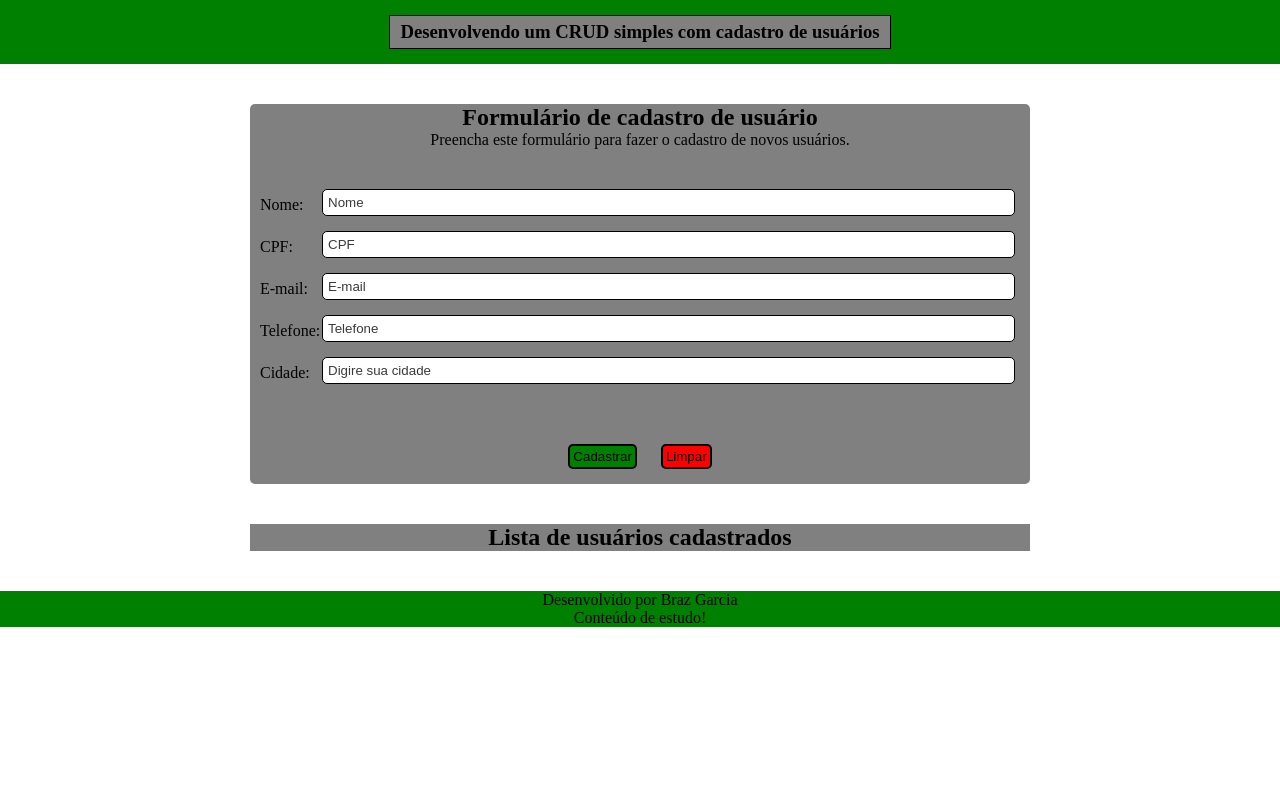
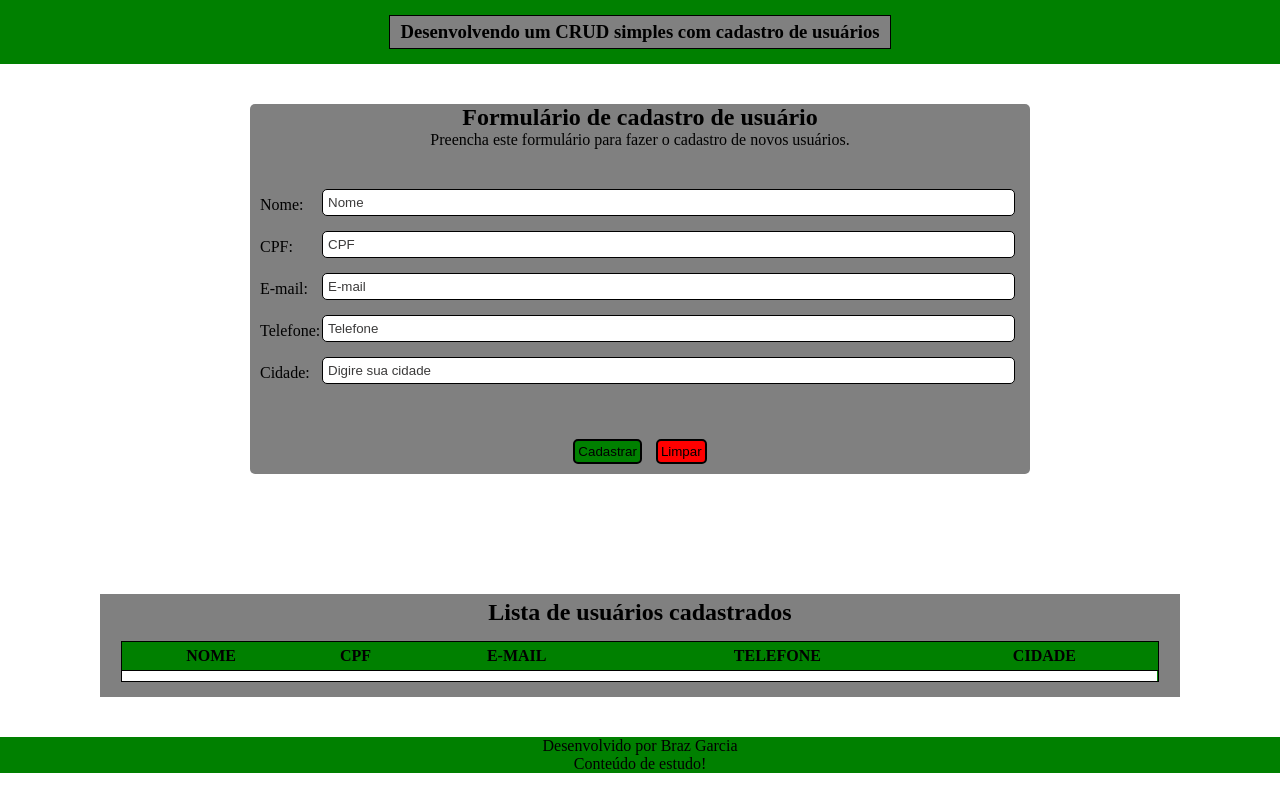
Before and after one commit to brazgarcia/crud-melhorado, a plain HTML site: page frontend/index.html in a window 1280 px wide. Drawn offline with Linux system fonts and the light colour scheme; no server answers.

Commit message:
Complementando o front com JavaScrip e CSS

```diff
--- a/frontend/index.html
+++ b/frontend/index.html
@@ -50,11 +50,31 @@
             </form>
         </section>
 
-        <section class="conteudo__listagem">
-            <h2 class="listagem__titulo">Lista de usuários cadastrados</h2>
-                <ul class="listagem" id="usersList">
+        <section class="conteudo__lista">
+            <h2 class="lista__titulo">Lista de usuários cadastrados</h2>
+                <table class="table" id="usersTable">
+                    <thead>
+                        <tr>
+                            <th>NOME</th>
+                            <th>CPF</th>
+                            <th>E-MAIL</th>
+                            <th>TELEFONE</th>
+                            <th>CIDADE</th>
+                            <th></th>
+                        </tr>
+                    </thead>
 
-                </ul>
+                    <tbody class="lista__user" id="userList">
+                        <tr>
+                            <td></td>
+                            <td></td>
+                            <td></td>
+                            <td></td>
+                            <td></td>
+                        </tr>
+                    </tbody>
+
+                </table>
         </section>
     </main>
 
--- a/frontend/script.js
+++ b/frontend/script.js
@@ -1,7 +1,7 @@
 const API_URL = 'http://localhost:3000/users';
 
 const form = document.getElementById('userForm');
-const list = document.getElementById('usersList');
+const list = document.getElementById('userList');
 
 form.addEventListener('submit', async(e) => {
     e.preventDefault();
@@ -28,11 +28,12 @@ async function loadUsers() {
 
     list.innerHTML = '';
     users.forEach(user => {
-        const li = document.createElement('li');
-        li.innerHTML = `${user.nome} | ${user.cpf} | ${user.email} | ${user.telefone} | ${user.cidade}<button onclick="deleteUser(${user.id})">Excluir</button>`;
-        list.appendChild(li);
+        const tr = document.createElement('tr');
+        tr.innerHTML = `<td>${user.nome}</td><td>${user.cpf}</td><td>${user.email}</td><td>${user.telefone}</td><td>${user.cidade}</td><td><button class="botao" onclick="putUser(${user.id})">Atualizar</button><td><td><button class="botao" onclick="deleteUser(${user.id})">Excluir</button><td>`;
+        list.appendChild(tr);
     });
 }
+
 
 async function deleteUser(id) {
     await fetch(`${API_URL}/${id}`, {method: 'DELETE' });
--- a/frontend/style.css
+++ b/frontend/style.css
@@ -23,7 +23,6 @@
 }
 
 .conteudo {
-    margin: 40px 250px ;
     display: flex;
     gap: 40px;
     flex-direction: column;
@@ -31,6 +30,7 @@
 
 .conteudo__section {
     background-color: var(--cor-segundaria);
+    margin: 40px 250px;
     display: flex;
     flex-direction: column;
     border-radius: 5px;
@@ -52,7 +52,6 @@
 }
 
 .inputs {
-    max-width: 100;
     display: flex;
     gap: 10px;
     flex-direction: column;
@@ -83,7 +82,7 @@
 }
 
 .botao {
-    margin: 15px 10px;
+    margin: 10px 5px;
     padding: 3px;
     border-radius: 5px;
 }
@@ -102,14 +101,47 @@
     cursor: pointer;
 }
 
-.conteudo__listagem {
+
+.conteudo__lista {
+    margin: 40px 100px;
     background-color: var(--cor-segundaria);
     display: flex;
     flex-direction: column;
+    align-items: center;
+    padding: 5px 5px 15px 5px;
+
 }
 
-.listagem__titulo {
+.lista__titulo {
     text-align: center;
+    padding-bottom: 15px;
+}
+
+.table {
+    width: 97%;
+    border-collapse: collapse;
+    text-align: center;
+    background-color: #008000;
+}
+
+.table thead tr th {
+    padding: 5px 0;
+}
+
+.table tr {
+    border: 1px solid #000;
+}
+
+.table .lista__user tr td {
+    padding: 5px 0;
+}
+
+.table .lista__user tr:hover {
+    background: #acaead;
+}
+
+.lista__user {
+    background-color: #ffffff;
 }
 
 .rodape {
@@ -120,7 +152,7 @@
 }
 
 
-/* Resposividade */
+/* Resposividade
 @media screen and (max-width: 1024px) {
     .conteudo__section {
         gap: 10px;
@@ -137,4 +169,4 @@
     .formulario-dados {
         width: 100%;
     }
-}
+} */
```
